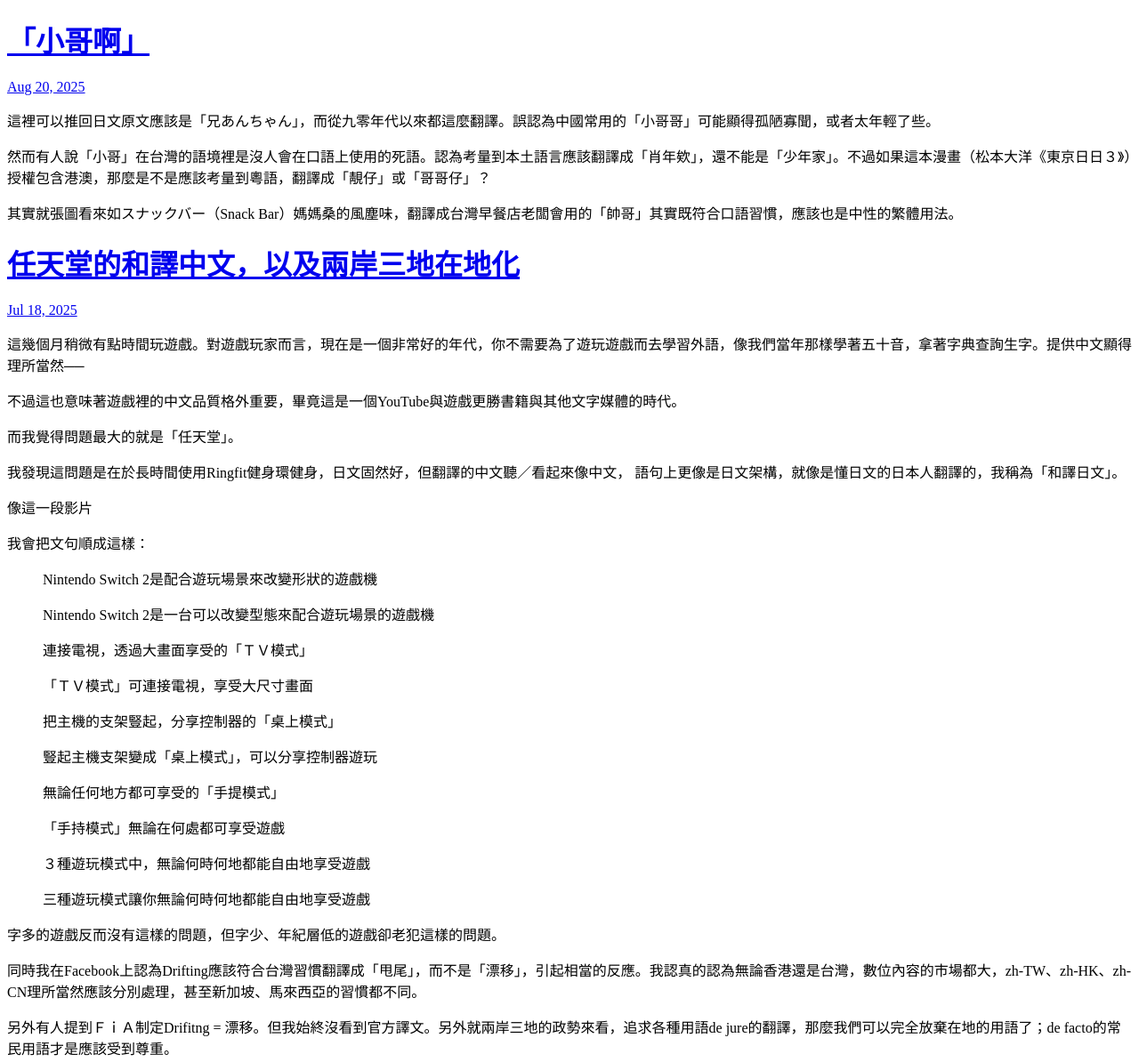
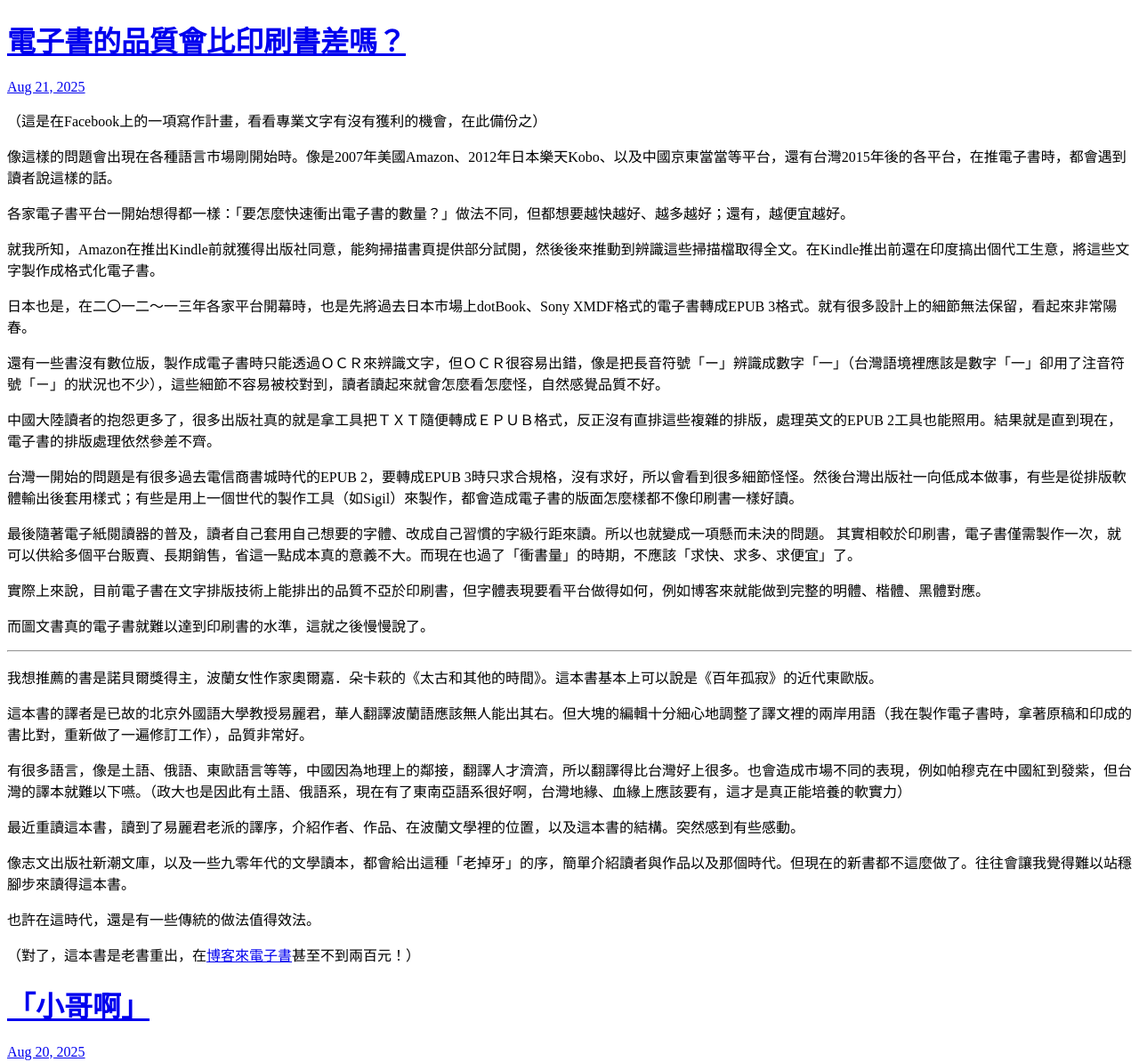
Before and after one commit to bobbytung/blogarchive, a plain HTML site: page index.html in a window 1280 px wide. Shown: the top 1194 px of the page at 89% size. Drawn offline with Linux system fonts and the light colour scheme.

Commit message:
Archiving 2 files from Micro.blog.

```diff
--- a/index.html
+++ b/index.html
@@ -21,6 +21,38 @@
 <div class="h-feed">
 
 
+
+	  <div class="h-entry">
+
+			<h1><a href="https://bobbytung.wanderer.tw/2025/08/21/221654.html">電子書的品質會比印刷書差嗎？</a></h1>
+
+
+		<a href="https://bobbytung.wanderer.tw/2025/08/21/221654.html" class="u-url"><time class="dt-published" datetime="2025-08-21 22:16:54 &#43;0800">Aug 21, 2025</time></a>
+
+		<div class="e-content">
+			 <p>（這是在Facebook上的一項寫作計畫，看看專業文字有沒有獲利的機會，在此備份之）</p>
+<p>像這樣的問題會出現在各種語言市場剛開始時。像是2007年美國Amazon、2012年日本樂天Kobo、以及中國京東當當等平台，還有台灣2015年後的各平台，在推電子書時，都會遇到讀者說這樣的話。</p>
+<p>各家電子書平台一開始想得都一樣：「要怎麼快速衝出電子書的數量？」做法不同，但都想要越快越好、越多越好；還有，越便宜越好。</p>
+<p>就我所知，Amazon在推出Kindle前就獲得出版社同意，能夠掃描書頁提供部分試閱，然後後來推動到辨識這些掃描檔取得全文。在Kindle推出前還在印度搞出個代工生意，將這些文字製作成格式化電子書。</p>
+<p>日本也是，在二〇一二〜一三年各家平台開幕時，也是先將過去日本市場上dotBook、Sony XMDF格式的電子書轉成EPUB 3格式。就有很多設計上的細節無法保留，看起來非常陽春。</p>
+<p>還有一些書沒有數位版，製作成電子書時只能透過ＯＣＲ來辨識文字，但ＯＣＲ很容易出錯，像是把長音符號「ー」辨識成數字「一」（台灣語境裡應該是數字「一」卻用了注音符號「ㄧ」的狀況也不少），這些細節不容易被校對到，讀者讀起來就會怎麼看怎麼怪，自然感覺品質不好。</p>
+<p>中國大陸讀者的抱怨更多了，很多出版社真的就是拿工具把ＴＸＴ隨便轉成ＥＰＵＢ格式，反正沒有直排這些複雜的排版，處理英文的EPUB 2工具也能照用。結果就是直到現在，電子書的排版處理依然參差不齊。</p>
+<p>台灣一開始的問題是有很多過去電信商書城時代的EPUB 2，要轉成EPUB 3時只求合規格，沒有求好，所以會看到很多細節怪怪。然後台灣出版社一向低成本做事，有些是從排版軟體輸出後套用樣式；有些是用上一個世代的製作工具（如Sigil）來製作，都會造成電子書的版面怎麼樣都不像印刷書一樣好讀。</p>
+<p>最後隨著電子紙閱讀器的普及，讀者自己套用自己想要的字體、改成自己習慣的字級行距來讀。所以也就變成一項懸而未決的問題。
+其實相較於印刷書，電子書僅需製作一次，就可以供給多個平台販賣、長期銷售，省這一點成本真的意義不大。而現在也過了「衝書量」的時期，不應該「求快、求多、求便宜」了。</p>
+<p>實際上來說，目前電子書在文字排版技術上能排出的品質不亞於印刷書，但字體表現要看平台做得如何，例如博客來就能做到完整的明體、楷體、黑體對應。</p>
+<p>而圖文書真的電子書就難以達到印刷書的水準，這就之後慢慢說了。</p>
+<hr>
+<p>我想推薦的書是諾貝爾獎得主，波蘭女性作家奧爾嘉．朵卡萩的《太古和其他的時間》。這本書基本上可以說是《百年孤寂》的近代東歐版。</p>
+<p>這本書的譯者是已故的北京外國語大學教授易麗君，華人翻譯波蘭語應該無人能出其右。但大塊的編輯十分細心地調整了譯文裡的兩岸用語（我在製作電子書時，拿著原稿和印成的書比對，重新做了一遍修訂工作），品質非常好。</p>
+<p>有很多語言，像是土語、俄語、東歐語言等等，中國因為地理上的鄰接，翻譯人才濟濟，所以翻譯得比台灣好上很多。也會造成市場不同的表現，例如帕穆克在中國紅到發紫，但台灣的譯本就難以下嚥。（政大也是因此有土語、俄語系，現在有了東南亞語系很好啊，台灣地緣、血緣上應該要有，這才是真正能培養的軟實力）</p>
+<p>最近重讀這本書，讀到了易麗君老派的譯序，介紹作者、作品、在波蘭文學裡的位置，以及這本書的結構。突然感到有些感動。</p>
+<p>像志文出版社新潮文庫，以及一些九零年代的文學讀本，都會給出這種「老掉牙」的序，簡單介紹讀者與作品以及那個時代。但現在的新書都不這麼做了。往往會讓我覺得難以站穩腳步來讀得這本書。</p>
+<p>也許在這時代，還是有一些傳統的做法值得效法。</p>
+<p>（對了，這本書是老書重出，在<a href="https://www.books.com.tw/products/0010226215?srsltid=AfmBOooX3JpPyAMPuwiU-ghNhdooj2BHw7d-IKF4K17dkvheLmhY_LoA">博客來電子書</a>甚至不到兩百元！）</p>
+
+		</div>
+	  </div>
 
 	  <div class="h-entry">
 
```
Also changed, not shown: feed.json (+9 -1 lines).
